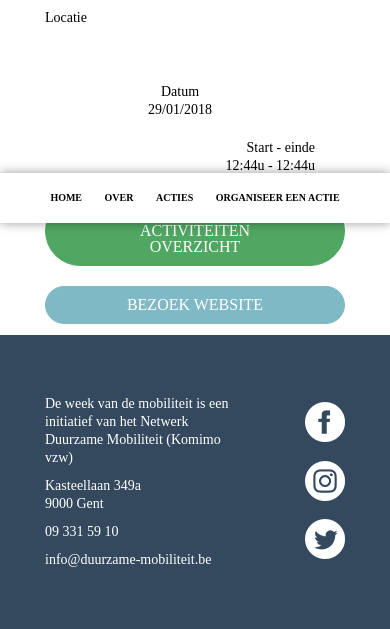
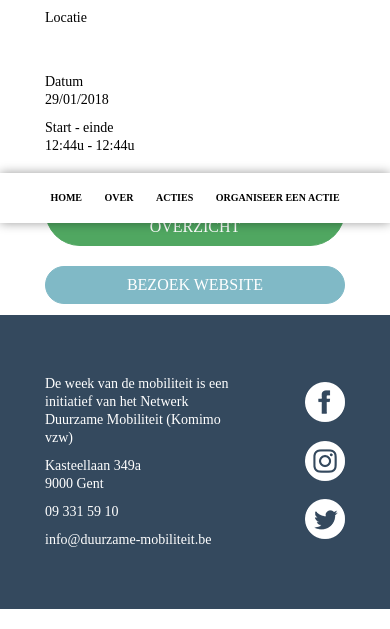
Before and after one commit to jarnethorrez/MOBI, a PHP site: page /?page=detail&e=1 in a window 390 px wide. Shown: the part 621-1250 px from the top of the page. Run offline with PHP 8.4, Linux system fonts and the light colour scheme; tables that the repository leaves empty or names only in its code hold one stand-in row (values such as "Sample post"); data that the repository does not hold is empty; some libraries are stand-ins or nearby versions.

Commit message:
Some more css fixes on detail page

```diff
--- a/src/css/style.css
+++ b/src/css/style.css
@@ -170,11 +170,10 @@ header {
 }
 
 nav {
-  /* margin-top: 5rem;
-  margin-left: 9.3rem; */
   grid-row: 2 / span 1;
   grid-column: 1;
   justify-self: end;
+  z-index: 9;
 }
 
 nav a,
@@ -571,8 +570,6 @@ footer .social {
 .detail-grid .important-info {
   grid-row: 3;
   grid-column: 1 / span 1;
-  display: flex;
-  justify-content: space-between;
   width: 90%;
   font-size: 1.4rem;
   font-weight: 500;
@@ -1135,14 +1132,6 @@ footer .social {
     width: 4rem;
   }
 
-  .detail-date {
-    text-align: center;
-  }
-
-  .detail-time {
-    text-align: right;
-  }
-
   .detail-grid .detail-blocks {
     grid-template-columns: 1fr;
   }
```
